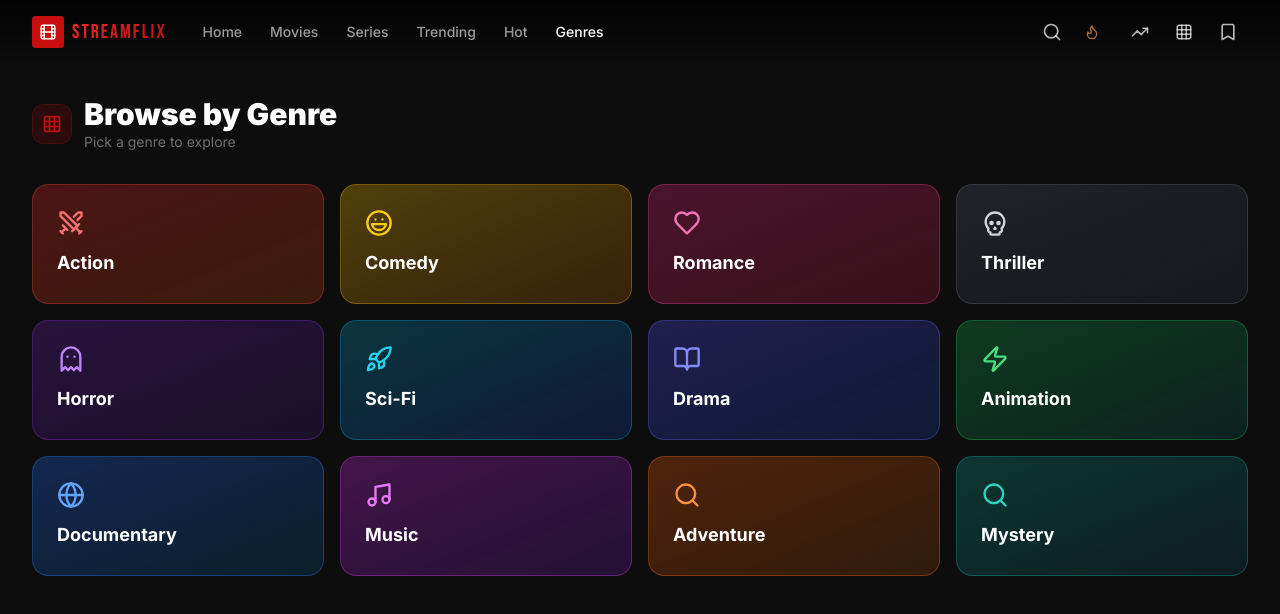
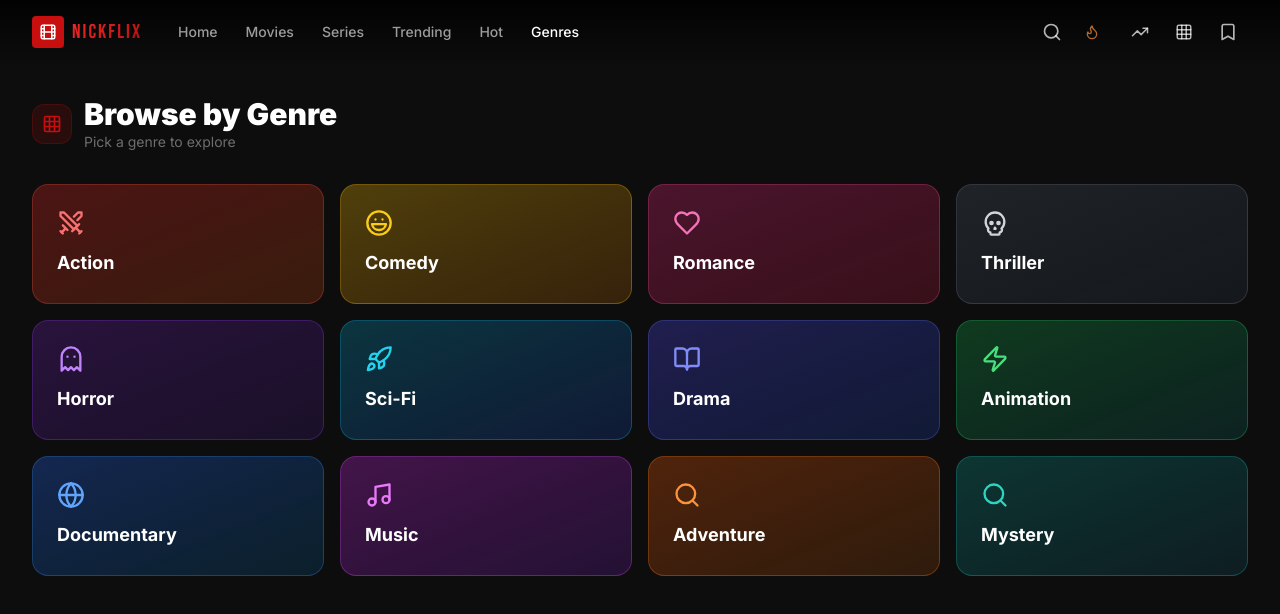
Before and after one commit to Dev-Damini/Streamflix, a React (Vite) app: page /genres in a window 1280 px wide. Shown: the top 614 px of the page. Built offline with nearby package versions, Linux system fonts and the light colour scheme.

Commit message:
Rebrand to Nickflix

```diff
--- a/index.html
+++ b/index.html
@@ -3,27 +3,27 @@
   <head>
     <meta charset="UTF-8" />
     <meta name="viewport" content="width=device-width, initial-scale=1.0" />
-    <title>Streamflix — Watch Movies & TV Shows Online</title>
-    <meta name="description" content="Stream thousands of movies and TV shows on Streamflix. Discover trending content, search your favorites, and watch instantly in HD." />
-    <meta name="keywords" content="streaming, movies, TV shows, watch online, Streamflix, free streaming" />
-    <meta name="author" content="Streamflix" />
+    <title>Nickflix — Watch Movies & TV Shows Online</title>
+    <meta name="description" content="Stream thousands of movies and TV shows on Nickflix. Discover trending content, search your favorites, and watch instantly in HD." />
+    <meta name="keywords" content="streaming, movies, TV shows, watch online, Nickflix, free streaming" />
+    <meta name="author" content="Nickflix" />
 
     <!-- Open Graph / Facebook -->
     <meta property="og:type" content="website" />
-    <meta property="og:url" content="https://streamflix.onspace.app" />
-    <meta property="og:title" content="Streamflix — Watch Movies & TV Shows Online" />
-    <meta property="og:description" content="Stream thousands of movies and TV shows on Streamflix." />
+    <meta property="og:url" content="https://nickflix.onspace.app" />
+    <meta property="og:title" content="Nickflix — Watch Movies & TV Shows Online" />
+    <meta property="og:description" content="Stream thousands of movies and TV shows on Nickflix." />
     <meta property="og:image" content="/og-image.jpg" />
     <meta property="og:image:width" content="1200" />
     <meta property="og:image:height" content="630" />
-    <meta property="og:site_name" content="Streamflix" />
+    <meta property="og:site_name" content="Nickflix" />
     <meta property="og:locale" content="en_US" />
 
     <!-- Twitter Card -->
     <meta name="twitter:card" content="summary_large_image" />
-    <meta name="twitter:url" content="https://streamflix.onspace.app" />
-    <meta name="twitter:title" content="Streamflix — Watch Movies & TV Shows Online" />
-    <meta name="twitter:description" content="Stream thousands of movies and TV shows on Streamflix." />
+    <meta name="twitter:url" content="https://nickflix.onspace.app" />
+    <meta name="twitter:title" content="Nickflix — Watch Movies & TV Shows Online" />
+    <meta name="twitter:description" content="Stream thousands of movies and TV shows on Nickflix." />
     <meta name="twitter:image" content="/og-image.jpg" />
 
     <!-- Favicon -->
@@ -39,8 +39,8 @@
     {
       "@context": "https://schema.org",
       "@type": "WebSite",
-      "name": "Streamflix",
-      "url": "https://streamflix.onspace.app",
+      "name": "Nickflix",
+      "url": "https://nickflix.onspace.app",
       "description": "Stream thousands of movies and TV shows online"
     }
     </script>
--- a/src/components/layout/Navbar.tsx
+++ b/src/components/layout/Navbar.tsx
@@ -57,7 +57,7 @@ export default function Navbar() {
               <Film size={18} className="text-white" />
             </div>
             <span className="text-xl font-display tracking-widest text-gradient-red hidden sm:block">
-              STREAMFLIX
+              NICKFLIX
             </span>
           </Link>
 
--- a/src/hooks/useContinueWatching.ts
+++ b/src/hooks/useContinueWatching.ts
@@ -1,7 +1,7 @@
 import { useState, useCallback } from "react";
 import type { Movie } from "@/types/movie";
 
-const STORAGE_KEY = "streamflix_continue_watching";
+const STORAGE_KEY = "nickflix_continue_watching";
 const MAX_ITEMS = 8;
 
 export interface ContinueWatchingItem {
--- a/src/hooks/useSearchHistory.ts
+++ b/src/hooks/useSearchHistory.ts
@@ -1,6 +1,6 @@
 import { useState, useCallback } from "react";
 
-const STORAGE_KEY = "streamflix_search_history";
+const STORAGE_KEY = "nickflix_search_history";
 const MAX_ITEMS = 10;
 
 export function getSearchHistory(): string[] {
--- a/src/hooks/useWatchlist.ts
+++ b/src/hooks/useWatchlist.ts
@@ -1,7 +1,7 @@
 import { useState, useCallback } from "react";
 import type { Movie } from "@/types/movie";
 
-const STORAGE_KEY = "streamflix_watchlist";
+const STORAGE_KEY = "nickflix_watchlist";
 
 export function getWatchlist(): Movie[] {
   try {
--- a/src/pages/Index.tsx
+++ b/src/pages/Index.tsx
@@ -221,13 +221,13 @@ export default function Index() {
                 <Film size={14} className="text-white" />
               </div>
               <span className="text-lg font-display tracking-widest text-gradient-red">
-                STREAMFLIX
+                NICKFLIX
               </span>
             </div>
             <p className="text-xs text-white/25 text-center">
               Stream your favorite movies and TV shows in HD. New content added daily.
             </p>
-            <p className="text-xs text-white/20">Streamflix 2026 — Damini codesphere</p>
+            <p className="text-xs text-white/20">© 2026 Nickflix</p>
           </div>
         </div>
       </footer>
```
